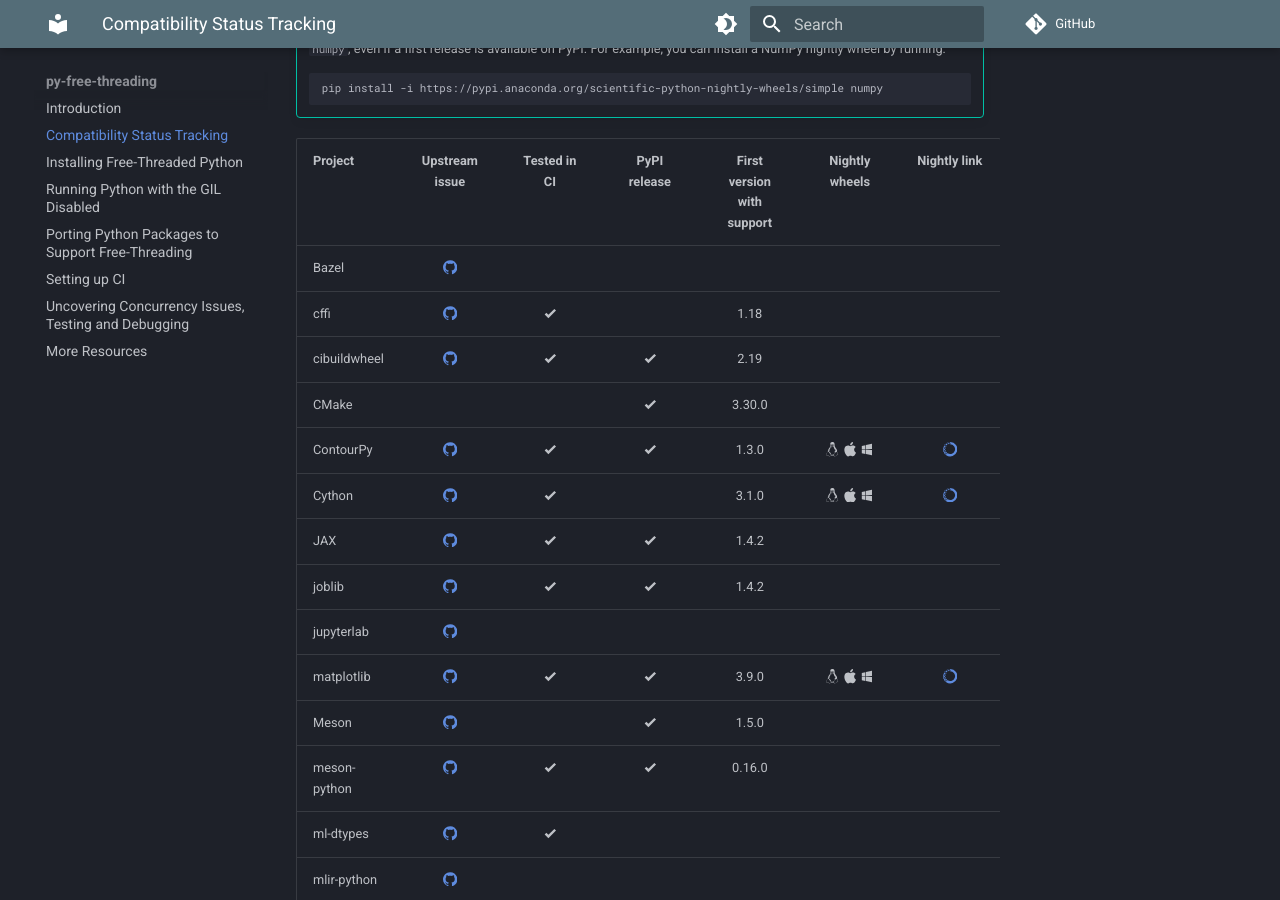
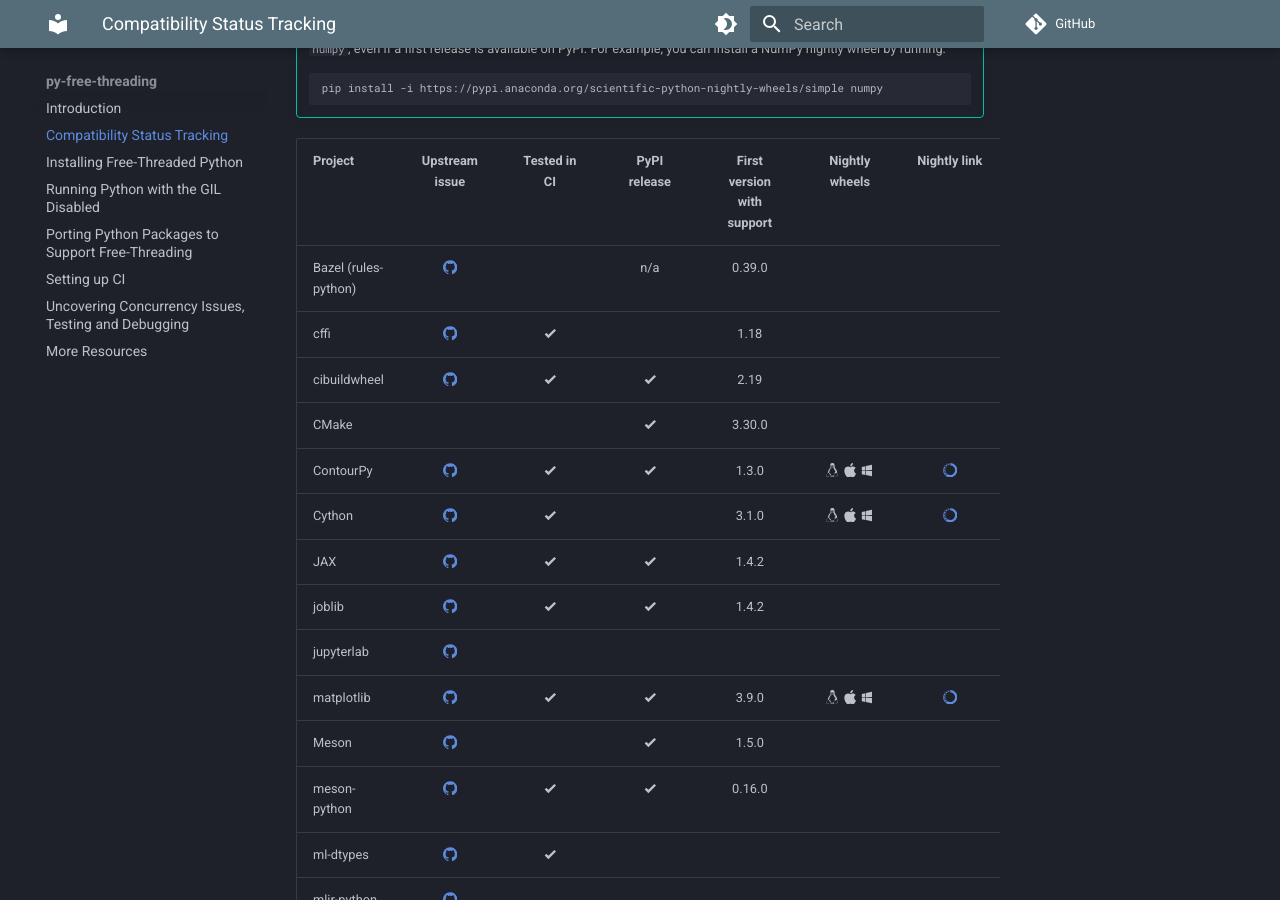
Before and after one commit to Quansight-Labs/free-threaded-compatibility, an MkDocs documentation site: the page built from docs/tracking.md, in a window 1280 px wide and 900 px high, scrolled down 565 px. Built offline with MkDocs 1.6.1 and Material for MkDocs 9.7.7, drawn with Linux system fonts in a browser that asks for light colours; comment, search, counter and statistics services are not loaded; some of the changed lines change nothing that is shown.

Commit message:
tracker update: Bazel release, SciPy/pandas Windows wheels

```diff
--- a/docs/tracking.md
+++ b/docs/tracking.md
@@ -33,7 +33,7 @@
 
 | Project           |                                Upstream issue                                |     Tested in CI      |     PyPI release      | First version with support |                       Nightly wheels                       |                                       Nightly link                                       |
 | :---------------- | :--------------------------------------------------------------------------: | :-------------------: | :-------------------: | :------------------------: | :--------------------------------------------------------: | :--------------------------------------------------------------------------------------: |
-| Bazel             |   [:simple-github:](https://github.com/bazelbuild/rules_python/pull/2129)    |                       |                       |                            |                                                            |                                                                                          |
+| Bazel (rules-python)  |   [:simple-github:](https://github.com/bazelbuild/rules_python/issues/2386)  |                       |        n/a            |          0.39.0        |                                                            |                                                                                          |
 | cffi              |      [:simple-github:](https://github.com/python-cffi/cffi/issues/126)       | :material-check-bold: |                       |            1.18            |                                                            |                                                                                          |
 | cibuildwheel      |     [:simple-github:](https://github.com/pypa/cibuildwheel/issues/1657)      | :material-check-bold: | :material-check-bold: |            2.19            |                                                            |                                                                                          |
 | CMake             |                                                                              |                       | :material-check-bold: |           3.30.0           |                                                            |                                                                                          |
@@ -53,7 +53,7 @@
 | NumPy             |        [:simple-github:](https://github.com/numpy/numpy/issues/26157)        | :material-check-bold: | :material-check-bold: |           2.1.0            | :simple-linux: :simple-apple: :material-microsoft-windows: |    [:simple-anaconda:](https://anaconda.org/scientific-python-nightly-wheels/numpy/)     |
 | nanobind          |        [:simple-github:](https://github.com/wjakob/nanobind/pull/695)        | :material-check-bold: | :material-check-bold: |           2.2.0            |                                                            |                                                                                          |
 | packaging         |       [:simple-github:](https://github.com/pypa/packaging/issues/727)        | :material-check-bold: | :material-check-bold: |            24.0            |                                                            |                                                                                          |
-| pandas            |     [:simple-github:](https://github.com/pandas-dev/pandas/issues/59057)     | :material-check-bold: | :material-check-bold: |           2.2.3            |               :simple-linux: :simple-apple:                |                                                                                          |
+| pandas            |     [:simple-github:](https://github.com/pandas-dev/pandas/issues/59057)     | :material-check-bold: | :material-check-bold: |           2.2.3            |               :simple-linux: :simple-apple: :material-microsoft-windows: |                                                                                          |
 | Pillow            |    [:simple-github:](https://github.com/python-pillow/Pillow/issues/8199)    | :material-check-bold: | :material-check-bold: |           11.0.0           | :simple-linux: :simple-apple: :material-microsoft-windows: |    [:simple-anaconda:](https://anaconda.org/scientific-python-nightly-wheels/pillow/)    |
 | pip               |         [:simple-github:](https://github.com/pypa/pip/issues/12634)          | :material-check-bold: | :material-check-bold: |            24.1            |                                                            |                                                                                          |
 | PyArrow           |       [:simple-github:](https://github.com/apache/arrow/issues/43536)        | :material-check-bold: |                       |           18.0.0           |               :simple-linux: :simple-apple:                |   [:simple-anaconda:](https://anaconda.org/scientific-python-nightly-wheels/pyarrow/)    |
@@ -64,7 +64,7 @@
 | scikit-build-core |                                                                              | :material-check-bold: | :material-check-bold: |           0.9.5            |                                                            |                                                                                          |
 | scikit-image      | [:simple-github:](https://github.com/scikit-image/scikit-image/issues/7464)  | :material-check-bold: |                       |           0.25.0           |                       :simple-linux:                       | [:simple-anaconda:](https://anaconda.org/scientific-python-nightly-wheels/scikit-image/) |
 | scikit-learn      | [:simple-github:](https://github.com/scikit-learn/scikit-learn/issues/28978) | :material-check-bold: |                       |           1.6.0            |               :simple-linux: :simple-apple:                | [:simple-anaconda:](https://anaconda.org/scientific-python-nightly-wheels/scikit-learn/) |
-| SciPy             |        [:simple-github:](https://github.com/scipy/scipy/issues/20669)        | :material-check-bold: |                       |           1.15.0           |               :simple-linux: :simple-apple:                |    [:simple-anaconda:](https://anaconda.org/scientific-python-nightly-wheels/scipy/)     |
+| SciPy             |        [:simple-github:](https://github.com/scipy/scipy/issues/20669)        | :material-check-bold: |                       |           1.15.0           |               :simple-linux: :simple-apple: :material-microsoft-windows: |    [:simple-anaconda:](https://anaconda.org/scientific-python-nightly-wheels/scipy/)     |
 | setuptools        |                                                                              | :material-check-bold: | :material-check-bold: |           69.5.0           |                                                            |                                                                                          |
 | wrapt             |                                                                              | :material-check-bold: | :material-check-bold: |        1.17.0.dev3         |                                                            |                                                                                          |
 | zstandard         |  [:simple-github:](https://github.com/indygreg/python-zstandard/issues/231)  |                       |                       |                            |                                                            |                                                                                          |
```
